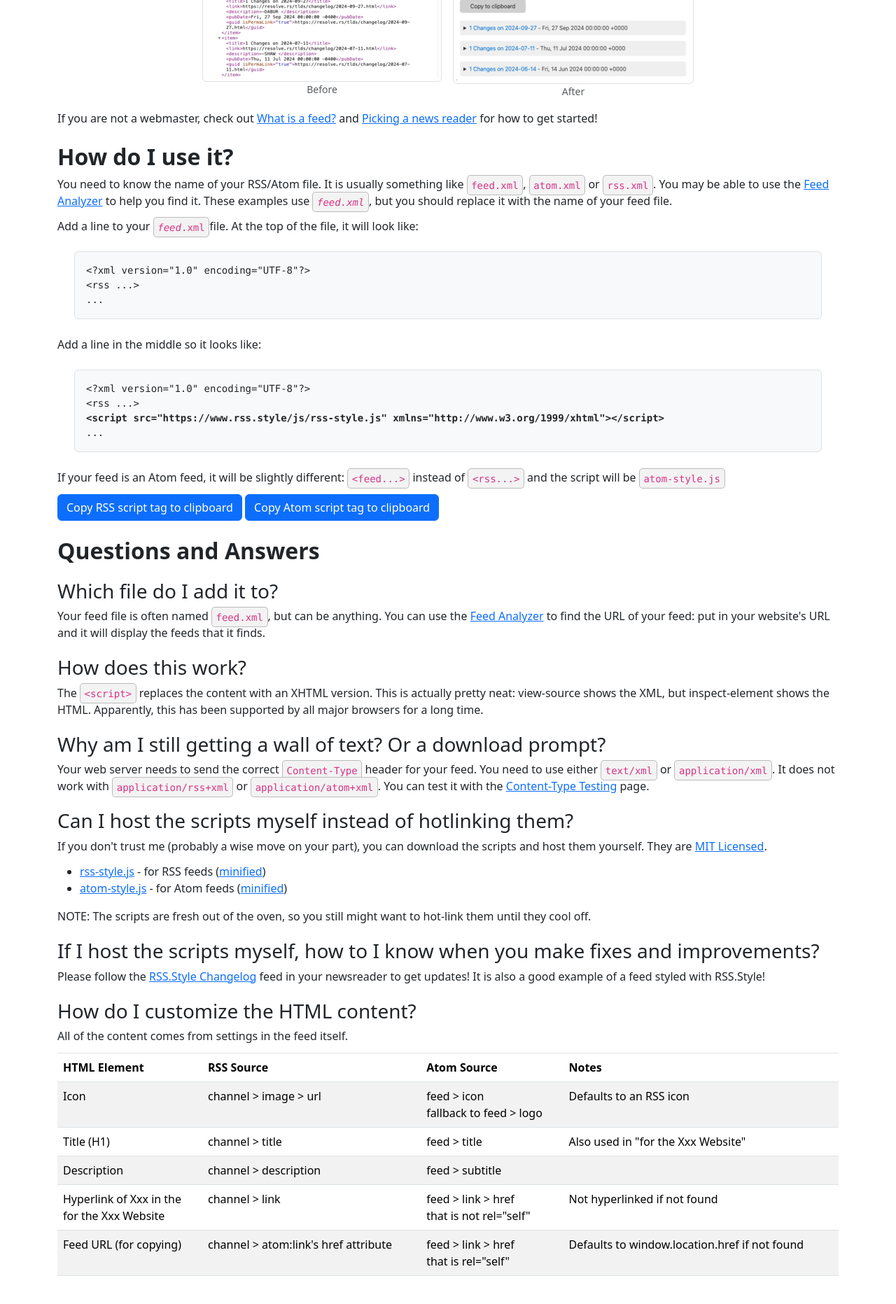
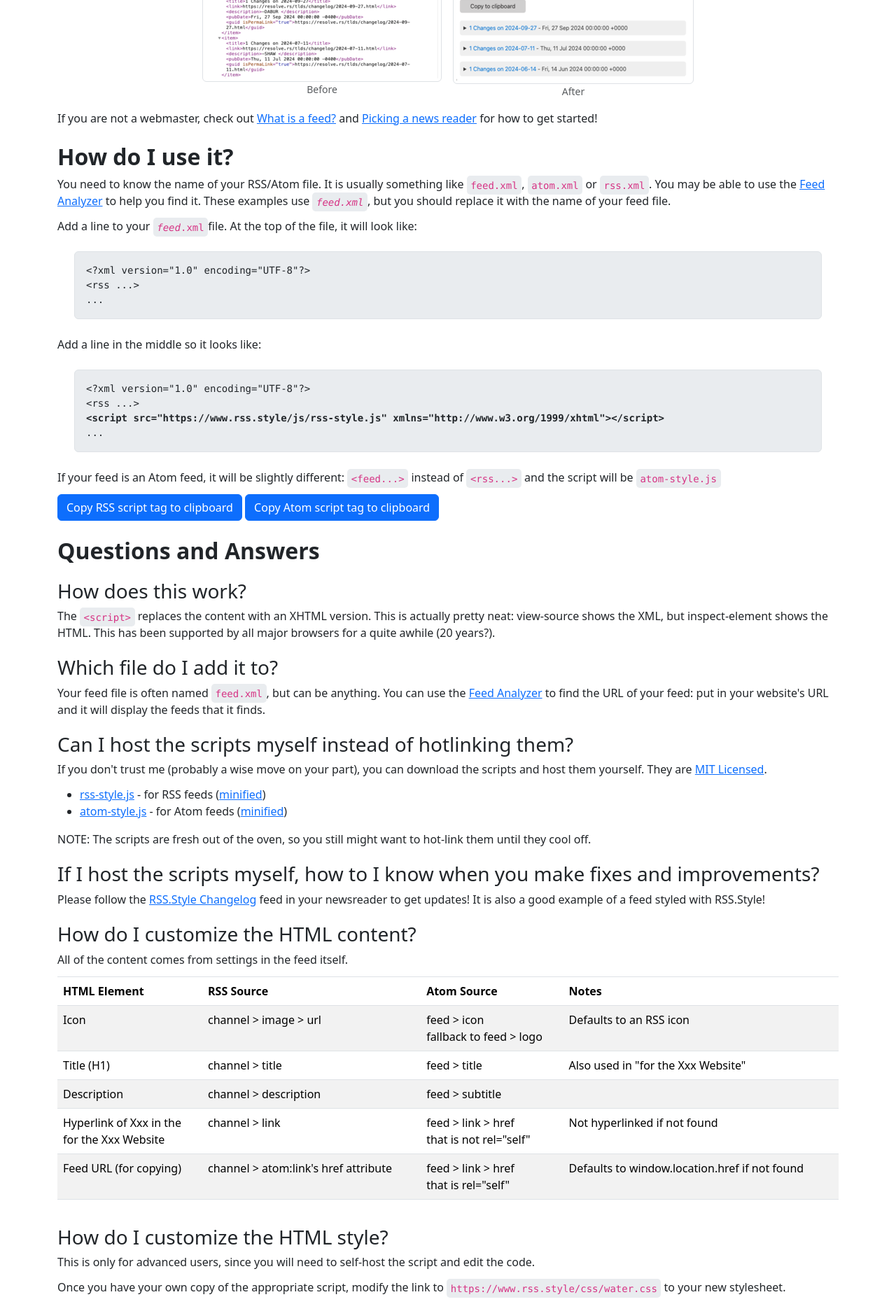
Before and after one commit to fileformat/rss.style, a Jekyll site: the page built from docs/index.html, in a window 1280 px wide. Shown: the part 360-2223 px from the top of the page at 70% size. Built offline with Jekyll 4.4.1, drawn with Linux system fonts in a browser that asks for light colours; some web fonts are replaced; comment, search, counter and statistics services are not loaded; some of the changed text lies outside the part shown.

```diff
--- a/docs/_layouts/default.html
+++ b/docs/_layouts/default.html
@@ -48,8 +48,8 @@
             margin-bottom: 0.75em;
         }
         code {
-            background-color: #f3f3f3;
-            border: 1px solid #bbb;
+            --bs-bg-opacity: 1;
+            background-color: rgba(var(--bs-secondary-bg-rgb), var(--bs-bg-opacity)) !important;
             border-radius: 0.35em;
             padding: 0.4em;
         }
--- a/docs/index.html
+++ b/docs/index.html
@@ -45,7 +45,7 @@ h1: RSS Style
 
 <p>
     Add a line to your <code><i>feed</i>.xml</code>file. At the top of the file, it will look like:
-<pre class="m-4 p-3 bg-light border rounded">
+<pre class="m-4 p-3 bg-body-secondary border rounded">
 &lt;?xml version="1.0" encoding="UTF-8"?&gt;
 &lt;rss ...&gt;
 ...
@@ -54,7 +54,7 @@ h1: RSS Style
 
 <p>
     Add a line in the middle so it looks like:
-<pre class="m-4 p-3 bg-light border rounded">
+<pre class="m-4 p-3 bg-body-secondary border rounded">
 &lt;?xml version="1.0" encoding="UTF-8"?&gt;
 &lt;rss ...&gt;
 <b title="This is the added line">&lt;script src="https://www.rss.style/js/rss-style.js" xmlns="http://www.w3.org/1999/xhtml"&gt;&lt;/script&gt;</b>
@@ -78,6 +78,14 @@ h1: RSS Style
 
 <h2>Questions and Answers</h2>
 
+<h3>How does this work?</h3>
+<p>
+    The <code>&lt;script&gt;</code> replaces the content with an XHTML version.
+    This is actually pretty neat: view-source shows the XML, but inspect-element shows the HTML. This has been supported
+    by
+    all major browsers for a quite awhile (20 years?).
+</p>
+
 <h3>Which file do I add it to?</h3>
 <p>
     Your feed file is often named <code>feed.xml</code>, but can be anything. You can
@@ -85,23 +93,7 @@ h1: RSS Style
     your website's URL and it will display the feeds that it finds.
 </p>
 
-<h3>How does this work?</h3>
-<p>
-    The <code>&lt;script&gt;</code> replaces the content with an XHTML version.
-    This is actually pretty neat: view-source shows the XML, but inspect-element shows the HTML.
-    Apparently, this has been supported by all major browsers for a long time.
-</p>
-
-<h3>Why am I still getting a wall of text?  Or a download prompt?</h3>
-<p>
-    Your web server needs to send the correct <code>Content-Type</code> header for your feed.
-    You need to use either <code>text/xml</code> or <code>application/xml</code>.  It does not work with
-    <code>application/rss+xml</code> or <code>application/atom+xml</code>.  You can test it with the
-    <a href="content-type.html">Content-Type Testing</a> page.
-</p>
-
 <h3>Can I host the scripts myself instead of hotlinking them?</h3>
-
 <p>
     If you don't trust me (probably a wise move on your part), you can download the scripts and host them yourself.
     They are <a href="https://github.com/fileformat/rss.style/blob/main/LICENSE.txt">MIT Licensed</a>.
@@ -191,15 +183,21 @@ h1: RSS Style
     NOTE: I would not fuss too much about the styling: it is meant to guide new users how to handle RSS/Atom feeds, not be a full page of your website.
 </p>
 
-<h2>Known Issues</h2>
-
-<h3>There is a flash of unstyled content</h3>
+<h3>Why am I still getting a wall of text? Or a download prompt?</h3>
 <p>
-    I haven't been able to figure out a really good way to get rid of it. You can add a CSS stylesheet to the feed, but this only
-    makes the flash a little shorter. Let me know if you have any ideas!
+    Your web server needs to send the correct <code>Content-Type</code> header for your feed.
+    You need to use either <code>text/xml</code> or <code>application/xml</code>. It does not work with
+    <code>application/rss+xml</code> or <code>application/atom+xml</code>. You can test it with the
+    <a href="content-type.html">Content-Type Testing</a> page.
 </p>
 
-<h3>Post bodies are shown as raw HTML</h3>
+<h3>Why is there a flash of unstyled content (FOUC)?</h3>
+<p>
+    The raw XML displays before the script kicks in.  I haven't been able to figure out a way to get rid of it. I tried adding a CSS stylesheet, but
+    that didn't seems to make much difference. Let me know if you have any ideas!
+</p>
+
+<h3>Why do my post bodies show up as raw HTML?</h3>
 <p>
     This is because the posts need to be XHTML.  I'm not using a full HTML parser,
     so if there are any errors decoding or embedding the post body as XHTML, it will just be shown as raw text.
@@ -208,6 +206,17 @@ h1: RSS Style
 <p>
     The most common reason for content to not be valid XHTML is unclosed <code>&lt;img&gt;</code> tags.  Just put a slash
     before the closing angle bracket: <code>&lt;img src="..." /&gt;</code>.
+</p>
+
+<h3>Did you use AI to make this?</h3>
+
+<p>I have Github Copilot: I find it very useful as an "autocomplete on steroids".  For example: when making the "Copy to clipboard" buttons, it filled in the entire snippet
+    as soon as I typed "&gt;but".  But that doesn't really (IMHO) qualify as "written by AI".
+</p>
+
+<p>
+    I did try to use the "Agent" mode when converting from XSLT to Javascript.  The solution it came up with did not work.  After I was done, I went
+    back and looked at what it had suggested, and it was very close, but got a key detail wrong (the correct XML namespace).  I'm
 </p>
 
 <h2>Links</h2>
```
